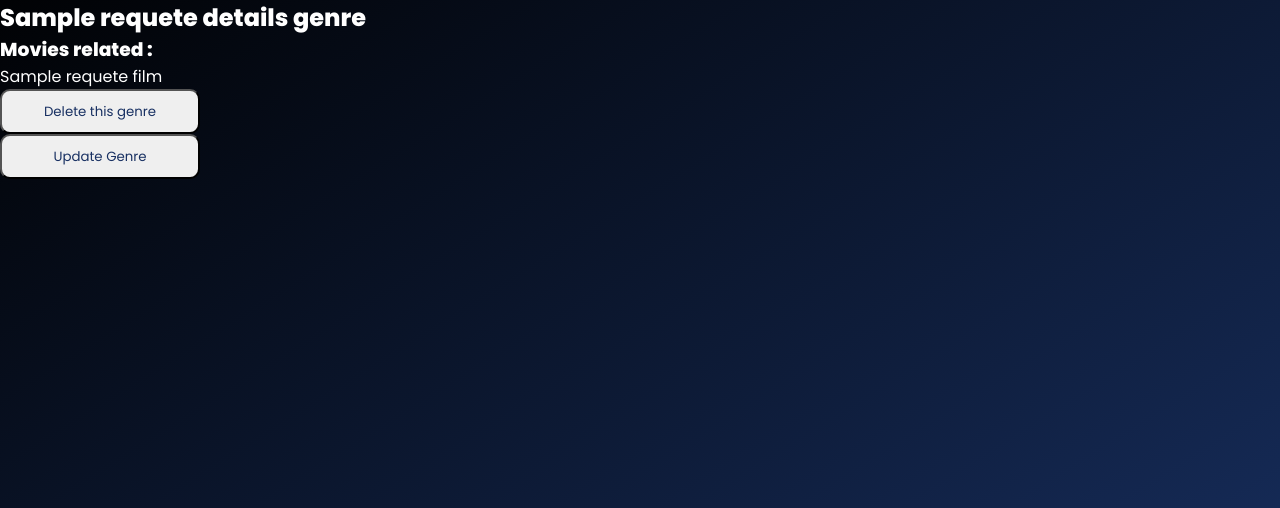
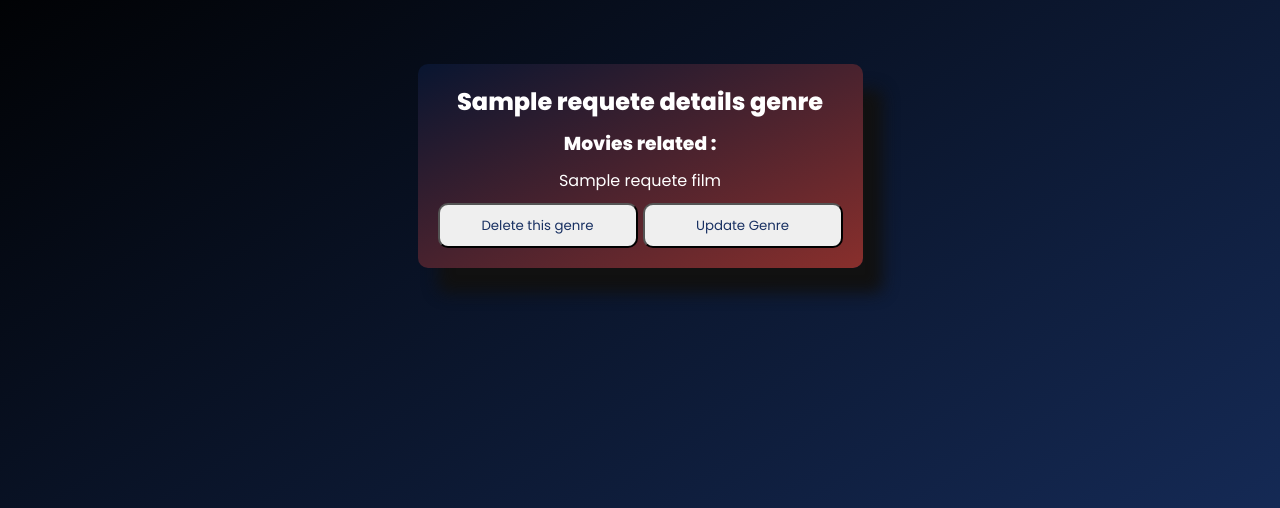
Before and after one commit to davinahouquet/Cinema-PDO, a PHP site: template view/Genre/viewdetailsGenre.php in a window 1280 px wide. Shown: the part 75-583 px from the top of the page. Run offline with PHP 8.4, Linux system fonts and the light colour scheme; the template is opened without the code that fills it: most values are stand-ins (such as "Sample title", 1, 10 or a date in 2020).

```diff
--- a/public/css/style.css
+++ b/public/css/style.css
@@ -248,3 +248,32 @@ nav{
 .button-casting{
     cursor: pointer;
 }
+
+/*---------- Détails genre ----------*/
+
+.viewDetailsGenre{
+    display: flex;
+    justify-content: center;
+    margin-top: 5%;
+}
+
+.details-genre-container{
+    max-width: 500px;
+    background-color: #892F2C;
+    display: flex;
+    flex-direction: column;
+    gap: 10px;
+    padding: 20px;
+    text-align: center;
+    position: absolute;
+    background: linear-gradient(to left top,#892F2C, #081530);
+    border-radius: 10px;
+    box-shadow: 20px 25px 15px rgb(17, 17, 17);
+}
+
+.details-genre-button-container{
+    display: flex;
+    justify-content: center;
+    gap: 5px;
+    position: relative;
+}
--- a/view/Film/viewAddFilm.php
+++ b/view/Film/viewAddFilm.php
@@ -64,7 +64,7 @@ ob_start();
     </div>
     <div class="form-input">
         <label>Image :</label>
-        <input name="affiche" id="affiche" type="file" placeholder="Download a file"  required>
+        <input name="affiche" id="affiche" type="file" placeholder="Download a file">
     </div>
     <div class="form-input">
         <label for="note">Note :</label>
--- a/view/Film/viewUpdateFilm.php
+++ b/view/Film/viewUpdateFilm.php
@@ -63,7 +63,7 @@ $film = $requete->fetch();
     </div>
     <div class="form-input">
         <label>Image :</label>
-        <input name="affiche" type="file" value='<?= $film["affiche"] ?>' required>
+        <input name="affiche" type="file" value='<?= $film["affiche"] ?>'>
     </div>
     <div class="form-input">
         <label for="note">Note :</label>
--- a/view/Genre/viewdetailsGenre.php
+++ b/view/Genre/viewdetailsGenre.php
@@ -5,7 +5,8 @@ ob_start();
 ?>
 
 <!-- Affichage des détails d'un genre -->
-<div>
+<section class="viewDetailsGenre">
+<div class="details-genre-container">
     <?php
         $genre = $requeteDetailsGenre->fetch();
     ?>
@@ -18,14 +19,15 @@ ob_start();
     <?php
          }
     ?>
+
+<div class="details-genre-button-container">
     <form action="index.php?action=deleteGenre&id=<?=$genre["id_genre"]?>" method="post">
         <input name="deleteGenre" type="submit" value="Delete this genre">
     </form>
+    <a href="index.php?action=updateGenre&id=<?= $genre['id_genre'] ?>"><input type="submit" value="Update Genre"></a>
 </div>
-
-    <a href="index.php?action=updateGenre&id=<?= $genre['id_genre'] ?>"><input type="submit" value="Update Genre"></a>
-
-
+</div>
+</section>
 <?php
 $titre = "Genre details";
 $contenu = ob_get_clean();
```
Also changed, not shown: controller/CinemaController.php (+10 -1 lines), view/Film/viewdetailFilm.php (+9 -1 lines), public/img/647059c5b08655.77176548.jpg (added), public/img/647059caabb5e4.59382467.jpg (added), public/img/64705a137e2233.01894883.jpg (added), public/img/64705da7ece143.31633121.png (added).
